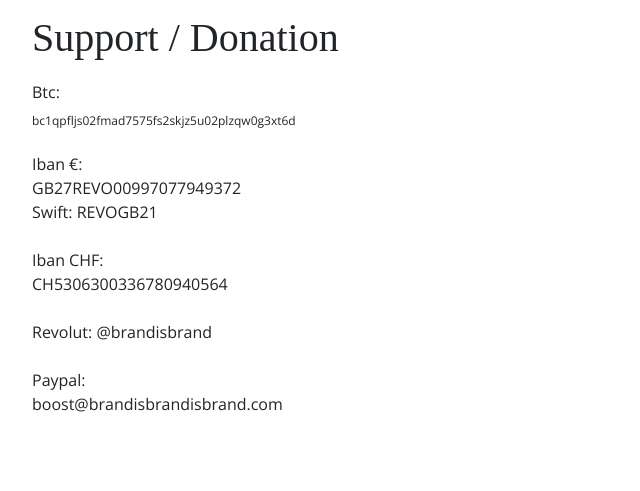
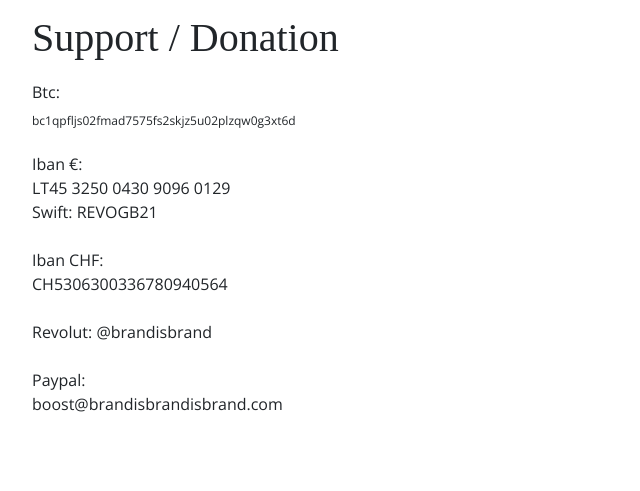
Before and after one commit to cyclingtogether/cyclingtogether.github.io, a plain HTML site: page index.html in a window 1280 px wide. Shown: the part 3199-3690 px from the top of the page, 270-910 px from the left. Drawn offline with nearby package versions, Linux system fonts and the light colour scheme; a web font is replaced by a local one.

Commit message:
Updated iban

```diff
--- a/index.html
+++ b/index.html
@@ -55,7 +55,7 @@ We like to build stuff.">
         </section>
         <section id="donation" class="justify-content-between" style="font-family: 'Open Sans', sans-serif;padding: 10px;">
             <h1 style="font-family: 'Annie Use Your Telescope', serif;">Support / Donation</h1>
-            <p style="padding-top: 10px;">Btc:<br><sub>bc1qpfljs02fmad7575fs2skjz5u02plzqw0g3xt6d</sub><br><br>Iban €:<br>GB27REVO00997077949372<br>Swift: REVOGB21<br><br>Iban CHF:<br>CH5306300336780940564<br><br>Revolut: @brandisbrand<br><br>Paypal:<br>boost@brandisbrandisbrand.com<br><br><br><br></p>
+            <p style="padding-top: 10px;">Btc:<br><sub>bc1qpfljs02fmad7575fs2skjz5u02plzqw0g3xt6d</sub><br><br>Iban €:<br>LT45 3250 0430 9096 0129<br>Swift: REVOGB21<br><br>Iban CHF:<br>CH5306300336780940564<br><br>Revolut: @brandisbrand<br><br>Paypal:<br>boost@brandisbrandisbrand.com<br><br><br><br></p>
         </section>
     </div>
     <script src="assets/bootstrap/js/bootstrap.min.js"></script>
```
